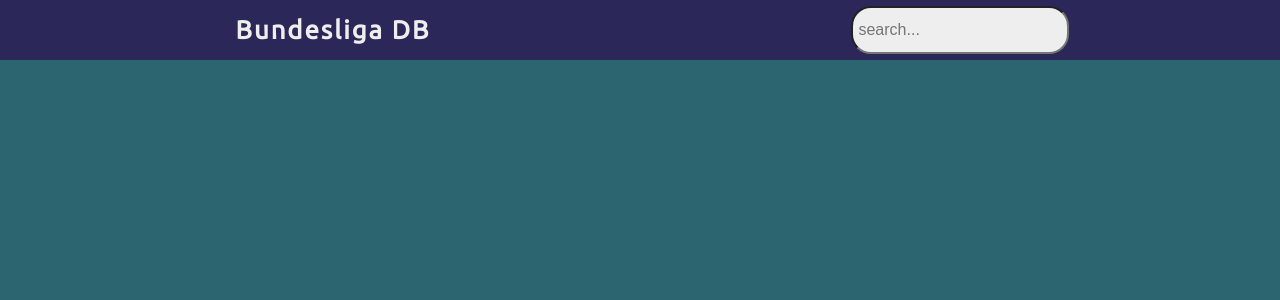
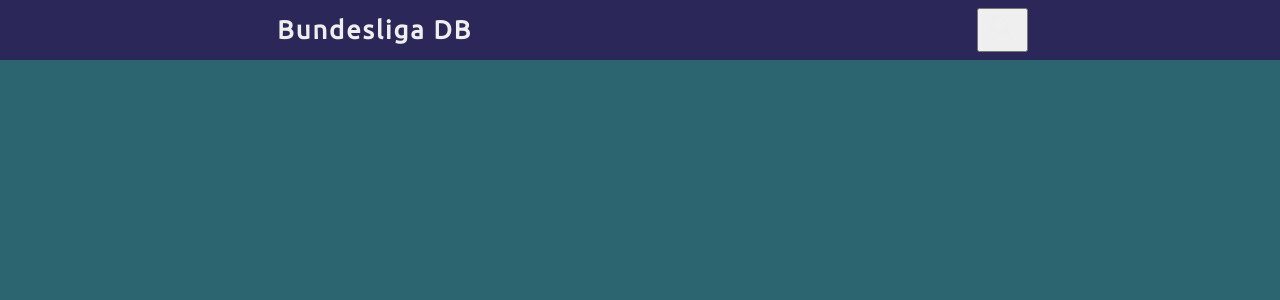
Before and after one commit to holgermanzke/us-sport-portal, a React (Create React App) app: page / in a window 1280 px wide. Shown: the top 300 px of the page. Built offline with nearby package versions, Linux system fonts and the light colour scheme; a web font is replaced by a local one.

Commit message:
Add search button and dynamic searchfield

```diff
--- a/src/components/Header.js
+++ b/src/components/Header.js
@@ -2,6 +2,7 @@ import React from "react";
 import styled from "@emotion/styled";
 import Title from "./Title";
 import SearchField from "./Search";
+import SearchButton from "./SearchButton";
 
 const AppBar = styled.header`
   background: #2b2758;
@@ -12,10 +13,15 @@ const AppBar = styled.header`
 `;
 
 export default function Header() {
+  const [showSearch, setShowSearch] = React.useState(false);
   return (
     <AppBar>
-      <Title text="Bundesliga DB"></Title>
-      <SearchField />
+      {!showSearch && <Title text="Bundesliga DB" />}
+      {showSearch && <SearchField />}
+      <SearchButton
+        active={showSearch}
+        onClick={() => setShowSearch(!showSearch)}
+      />
     </AppBar>
   );
 }
--- a/src/components/Search.js
+++ b/src/components/Search.js
@@ -8,9 +8,11 @@ const SearchField = styled.input`
   border-radius: 20px;
   font-family: "News Cycle", sans-serif;
   font-size: 1rem;
-  padding-left: 5px;
+  padding-left: 15px;
+  flex-grow: 1;
+  margin: 5px 20px;
 `;
 
 export default function Search() {
-  return <SearchField placeholder="search..." />;
+  return <SearchField autofocus placeholder="search..." />;
 }
--- /dev/null
+++ b/src/components/SearchButton.js
@@ -0,0 +1,23 @@
+import React from "react";
+import styled from "@emotion/styled";
+import search from "../assets/search.svg";
+import cancel from "../assets/cancel.svg";
+
+const SearchButton = styled.button`
+  outline: none;
+  cursor: pointer;
+  justify-self: flex-end;
+`;
+
+const Icon = styled.img`
+  width: 35px;
+  height: 35px;
+`;
+
+export default function Button({ active, onClick }) {
+  return (
+    <SearchButton onClick={onClick}>
+      <Icon src={active ? cancel : search} />
+    </SearchButton>
+  );
+}
```
Also changed, not shown: src/assets/cancel.svg (added), src/assets/search.svg (added).
